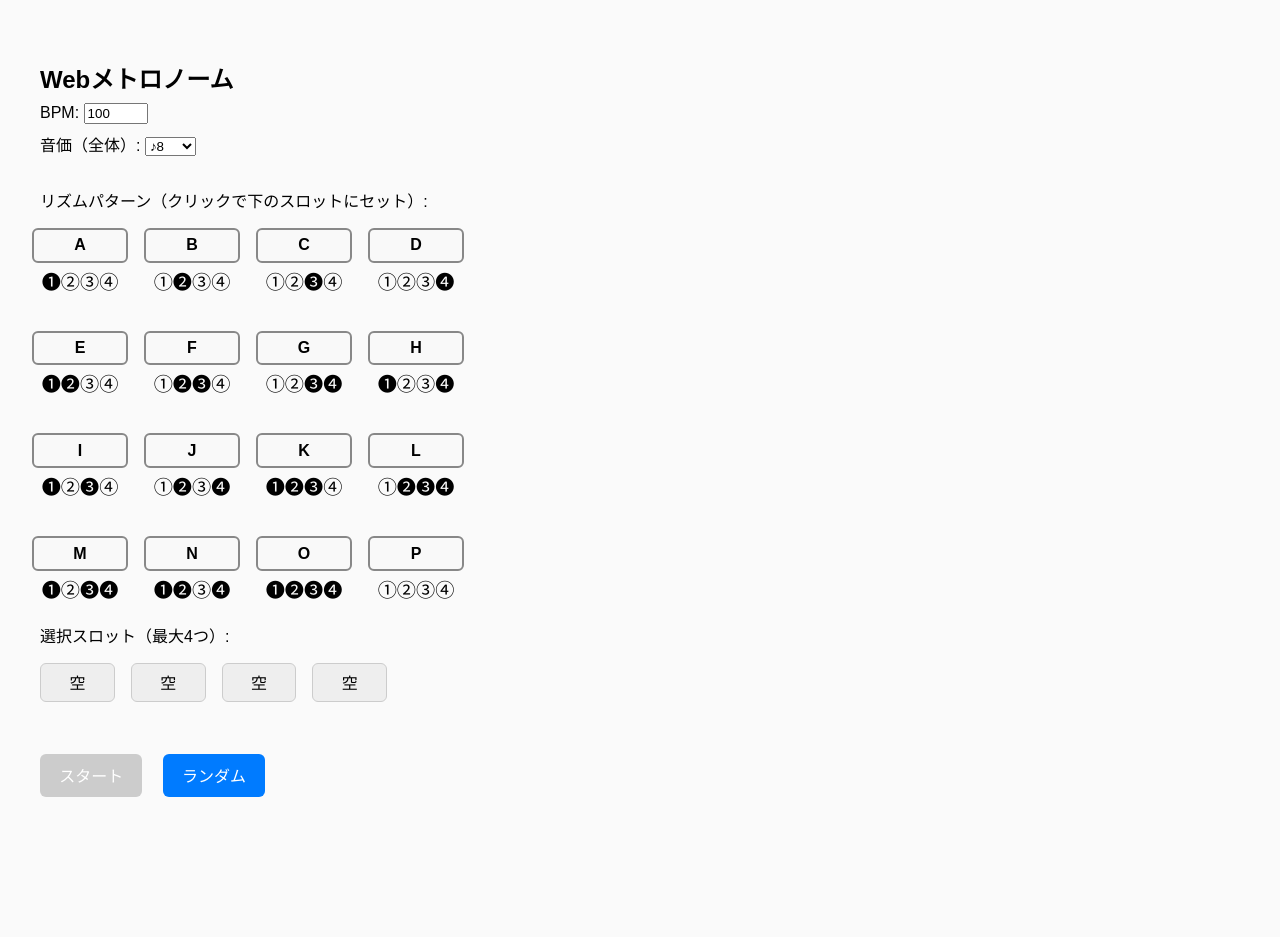
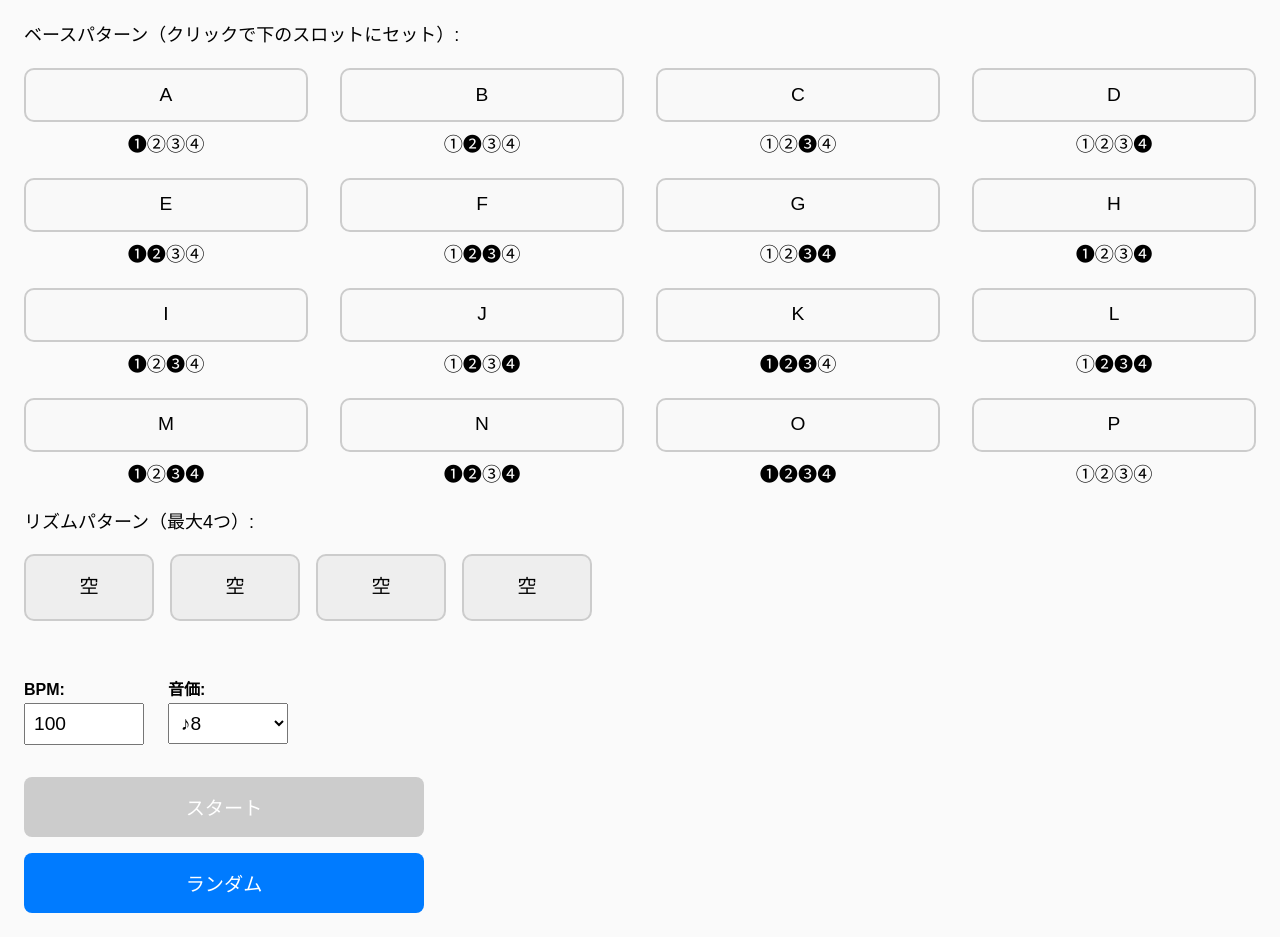
Before and after one commit to rhythm-pattern-metronome/rhythm-pattern-metronome.github.io, a plain HTML site: page index.html in a window 1280 px wide. Before the commit the page ends 837 px from the top, so only its background shows below. Drawn offline with Linux system fonts and the light colour scheme.

Commit message:
Update index.html

```diff
--- a/index.html
+++ b/index.html
@@ -5,49 +5,96 @@
   <meta charset="UTF-8">
   <title>メトロノーム</title>
   <style>
+    * {
+      box-sizing: border-box;
+    }
+
     body {
       font-family: sans-serif;
-      padding: 2rem;
+      padding: 0.2rem 1.5rem 1.5rem 1.5rem;
       background: #fafafa;
+      font-size: 18px;
+      line-height: 1.6;
+      margin: 0;
+    }
+
+    h2 {
+      font-size: 1.8rem;
+      margin-bottom: 1rem;
     }
 
     .controls {
+      display: flex;
+      flex-wrap: wrap;
+      gap: 1.5rem;
       margin-bottom: 2rem;
     }
 
-    label,
-    h2 {
-      display: block;
-      margin-bottom: 0.5rem;
+    label {
+      display: flex;
+      flex-direction: column;
+      font-weight: bold;
+      font-size: 1rem;
+    }
+
+    input[type="number"],
+    select {
+      font-size: 1.2rem;
+      padding: 0.5rem;
+      width: 120px;
     }
 
     .pattern-list {
       display: grid;
-      grid-template-columns: repeat(4, 80px);
+      grid-template-columns: repeat(4, 1fr);
       gap: 2rem;
-      margin-bottom: 1rem;
-      max-width: 400px;
+      margin-bottom: 2rem;
     }
 
     .pattern {
-      width: 80px;
       text-align: center;
-      border: 2px solid #888;
-      border-radius: 6px;
-      cursor: pointer;
+      border: 2px solid #ccc;
+      border-radius: 10px;
       background-color: #f9f9f9;
-      padding: 0.4rem;
-      font-weight: bold;
+      padding: 0.6rem 1rem;
+      font-size: 1.2rem;
+      width: 100%;
+    }
+
+    .pattern:active {
+      transform: scale(0.96);
+      transition: transform 0.1s;
+    }
+
+    .accent-display {
+      font-size: 1.2rem;
+      text-align: center;
+      margin-top: 0.5rem;
+      height: 1rem;
+    }
+
+    .selected-slots {
+      display: flex;
+      flex-wrap: wrap;
+      gap: 1rem;
+      margin-bottom: 2rem;
+    }
+
+    .slot-wrapper {
+      flex: 1 1 100px;
+      min-width: 100px;
+      max-width: 130px;
+      position: relative;
     }
 
     .slot {
       text-align: center;
-      border: 1px solid #ccc;
-      border-radius: 6px;
+      border: 2px solid #ccc;
+      border-radius: 10px;
       cursor: pointer;
       background-color: #f9f9f9;
-      padding: 0.4rem;
-      min-width: 60px;
+      padding: 1rem;
+      font-size: 1.2rem;
     }
 
     .slot.empty {
@@ -59,38 +106,28 @@
       border: 2px solid #74c0fc;
     }
 
-    .accent-display {
-      font-size: 1.2rem;
-      text-align: center;
-      margin-top: 0.25rem;
-      height: 2rem;
-    }
-
-    .selected-slots {
-      display: flex;
-      gap: 1rem;
-      margin-bottom: 1rem;
-    }
-
-    .slot-wrapper {
-      display: flex;
-      flex-direction: column;
-      align-items: center;
+    .slot.selected {
+      outline: 3px solid #007bff;
+      outline-offset: 2px;
     }
 
     .button-group {
-      margin-top: 1rem;
+      display: flex;
+      flex-direction: column;
+      gap: 1rem;
+      max-width: 400px;
+      margin-top: 2rem;
     }
 
     button {
-      padding: 0.6rem 1.2rem;
-      font-size: 1rem;
+      padding: 1rem;
+      font-size: 1.2rem;
       border: none;
-      border-radius: 6px;
-      margin-right: 1rem;
-      cursor: pointer;
+      border-radius: 8px;
       background-color: #007bff;
       color: white;
+      cursor: pointer;
+      width: 100%;
     }
 
     button:hover {
@@ -102,21 +139,70 @@
       cursor: not-allowed;
     }
 
-    .slot.selected {
-      outline: 3px solid #007bff;
-      outline-offset: 2px;
+    .pattern.disabled,
+    .slot.disabled {
+      pointer-events: none;
+      opacity: 0.5;
     }
 
-    .slot.disabled,
-    .pattern.disabled {
-      pointer-events: none;
-      opacity: 0.5;
+    .delete-button {
+      position: absolute;
+      top: 4px;
+      left: 50px;
+      background: transparent;
+      border: none;
+      font-size: 18px;
+      cursor: pointer;
+      display: none;
+      padding: 0;
+      line-height: 1;
+      color: #666;
+      /* 柔らかい色 */
+    }
+
+    .slot-wrapper.selected .delete-button {
+      display: block;
+    }
+
+    .delete-button:focus {
+      outline: none;
+      box-shadow: none;
+    }
+
+    .delete-button:hover {
+      background-color: transparent;
+    }
+
+    /* 📱 スマホ用に少し小さく調整 */
+    @media (max-width: 480px) {
+      body {
+        font-size: 16px;
+        padding: 1rem;
+      }
+
+      .controls {
+        flex-direction: column;
+      }
+
+      .button-group {
+        width: 100%;
+      }
+    }
+
+    .pattern,
+    .slot,
+    .accent-display {
+      user-select: none;
     }
   </style>
 </head>
 
 <body>
-  <h2>Webメトロノーム</h2>
+  <p>ベースパターン（クリックで下のスロットにセット）:</p>
+  <div class="pattern-list" id="patternList"></div>
+
+  <p>リズムパターン（最大4つ）:</p>
+  <div class="selected-slots" id="slots"></div>
 
   <div class="controls">
     <label>
@@ -124,7 +210,7 @@
       <input type="number" id="bpm" value="100" min="30" max="300">
     </label>
     <label>
-      音価（全体）:
+      音価:
       <select id="noteLength">
         <option value="1">♩4</option>
         <option value="0.5" selected>♪8</option>
@@ -133,11 +219,6 @@
     </label>
   </div>
 
-  <p>リズムパターン（クリックで下のスロットにセット）:</p>
-  <div class="pattern-list" id="patternList"></div>
-
-  <p>選択スロット（最大4つ）:</p>
-  <div class="selected-slots" id="slots"></div>
 
   <div class="button-group">
     <button id="startStop" disabled>スタート</button>
@@ -176,7 +257,7 @@
 
         let targetSlot = null;
 
-        if (selectedSlot && !selectedSlot.dataset.pattern) {
+        if (selectedSlot) {
           targetSlot = selectedSlot;
         } else {
           targetSlot = Array.from(slots.children).find(slot => !slot.querySelector('.slot').dataset.pattern)?.querySelector('.slot');
@@ -196,6 +277,10 @@
 
           // 選択状態も解除
           targetSlot.classList.remove("selected");
+          const deleteBtn = targetSlot.parentElement.querySelector('.delete-button');
+          if (deleteBtn) {
+            deleteBtn.style.display = "none";
+          }
           if (targetSlot === selectedSlot) {
             selectedSlot = null;
           }
@@ -229,27 +314,24 @@
       slot.onclick = () => {
         if (isPlaying) return;
 
-        // パターンが入っていれば削除。選択状態も解除。
-        if (slot.dataset.pattern) {
-          slot.textContent = "空";
-          slot.dataset.pattern = "";
-          slot.className = "slot empty";
-          wrapper.querySelector('.accent-display').textContent = "";
-          if (selectedSlot === slot) {
-            slot.classList.remove("selected");
-            selectedSlot = null;
-          }
-          return;
-        }
-
         // 空スロットなら選択・選択解除
         if (selectedSlot === slot) {
           slot.classList.remove("selected");
+          deleteBtn.style.display = "none";
           selectedSlot = null;
         } else {
-          slots.querySelectorAll(".slot").forEach(s => s.classList.remove("selected"));
+          slots.querySelectorAll(".slot").forEach(s => {
+            s.classList.remove("selected");
+            s.parentElement.querySelector(".delete-button").style.display = "none";
+          });
           slot.classList.add("selected");
           selectedSlot = slot;
+
+          if (slot.dataset.pattern) {
+            deleteBtn.style.display = "block";
+          } else {
+            deleteBtn.style.display = "none";
+          }
         }
 
         updateStartStopButtonState();
@@ -258,9 +340,25 @@
       const accentDisplay = document.createElement("div");
       accentDisplay.className = "accent-display";
 
+      const deleteBtn = document.createElement("button");
+      deleteBtn.className = "delete-button";
+      deleteBtn.textContent = "❌️";
+      deleteBtn.onclick = (e) => {
+        e.stopPropagation(); // スロットの選択イベントを防止
+        slot.textContent = "空";
+        slot.dataset.pattern = "";
+        slot.className = "slot empty";
+        wrapper.querySelector('.accent-display').textContent = "";
+        deleteBtn.style.display = "none";
+        selectedSlot = null;
+        updateStartStopButtonState();
+      };
+
       wrapper.appendChild(slot);
       wrapper.appendChild(accentDisplay);
+      wrapper.appendChild(deleteBtn);
       slots.appendChild(wrapper);
+
     }
 
     function playClick(accent) {
```
